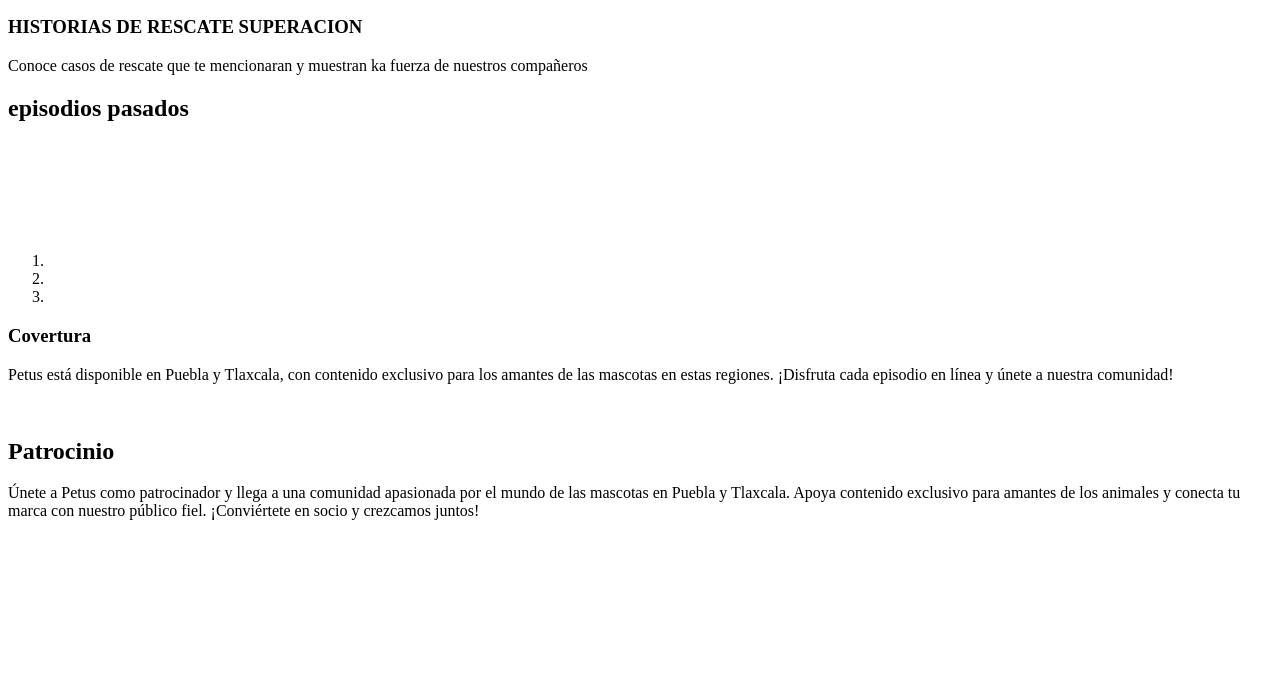
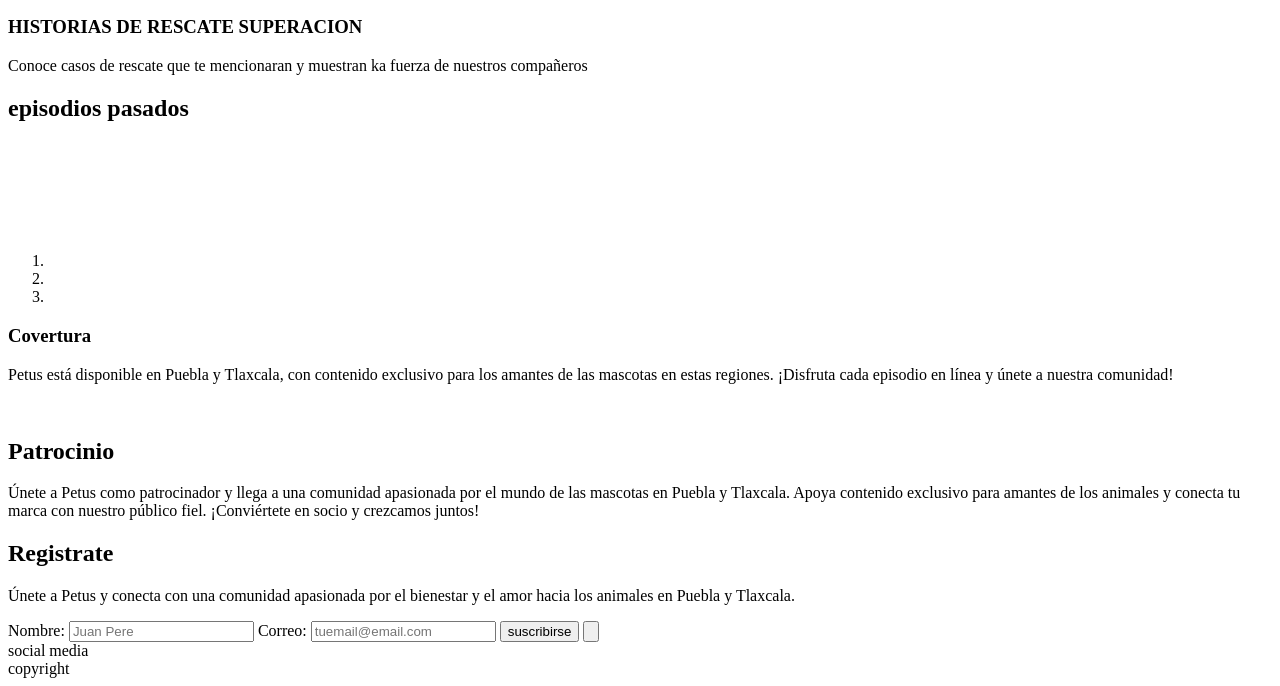
Before and after one commit to Axxo10/Landing-Page, a plain HTML site: page index.html in a window 1280 px wide. Shown: the part 1752-2438 px from the top of the page. Before the commit the page ends 2288 px from the top, so only its background shows below. Drawn offline with Linux system fonts and the light colour scheme.

Commit message:
maquetamos la seccion de suscribirse

```diff
--- a/index.html
+++ b/index.html
@@ -177,6 +177,30 @@
         ¡Conviértete en socio y crezcamos juntos!</p>
     </div>
   </section>
+  <footer>
+    <section>
+      <header>
+        <h2>Registrate</h2>
+        <p>Únete a Petus y conecta con una comunidad apasionada por el bienestar y el amor hacia los animales en Puebla y Tlaxcala.</p>
+      </header>
+      <form>
+        <label for="Nombre">
+          Nombre:
+          <input type="text"placeholder="Juan Pere"
+          id="Nombre">
+        </label>
+        <label for="email">
+          Correo:
+          <input type="email"placeholder="tuemail@email.com"
+          id="email">
+        </label>
+        <button>suscribirse</button>
+        <input type="button" value="">
+      </form>
+    </section>
+    <section>social media</section>
+    <section>copyright</section>
+  </footer>
 </body>
 
 </html>
```
